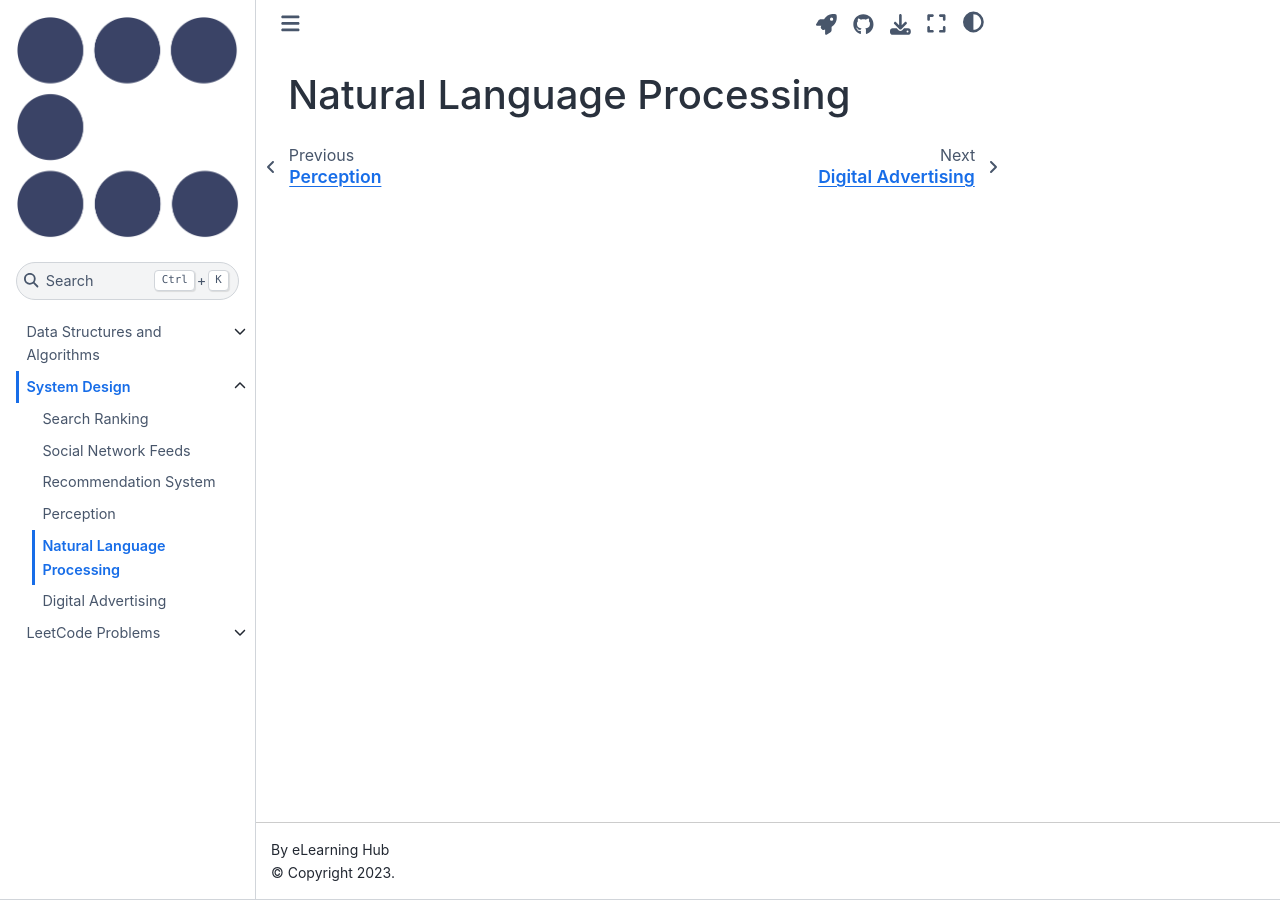
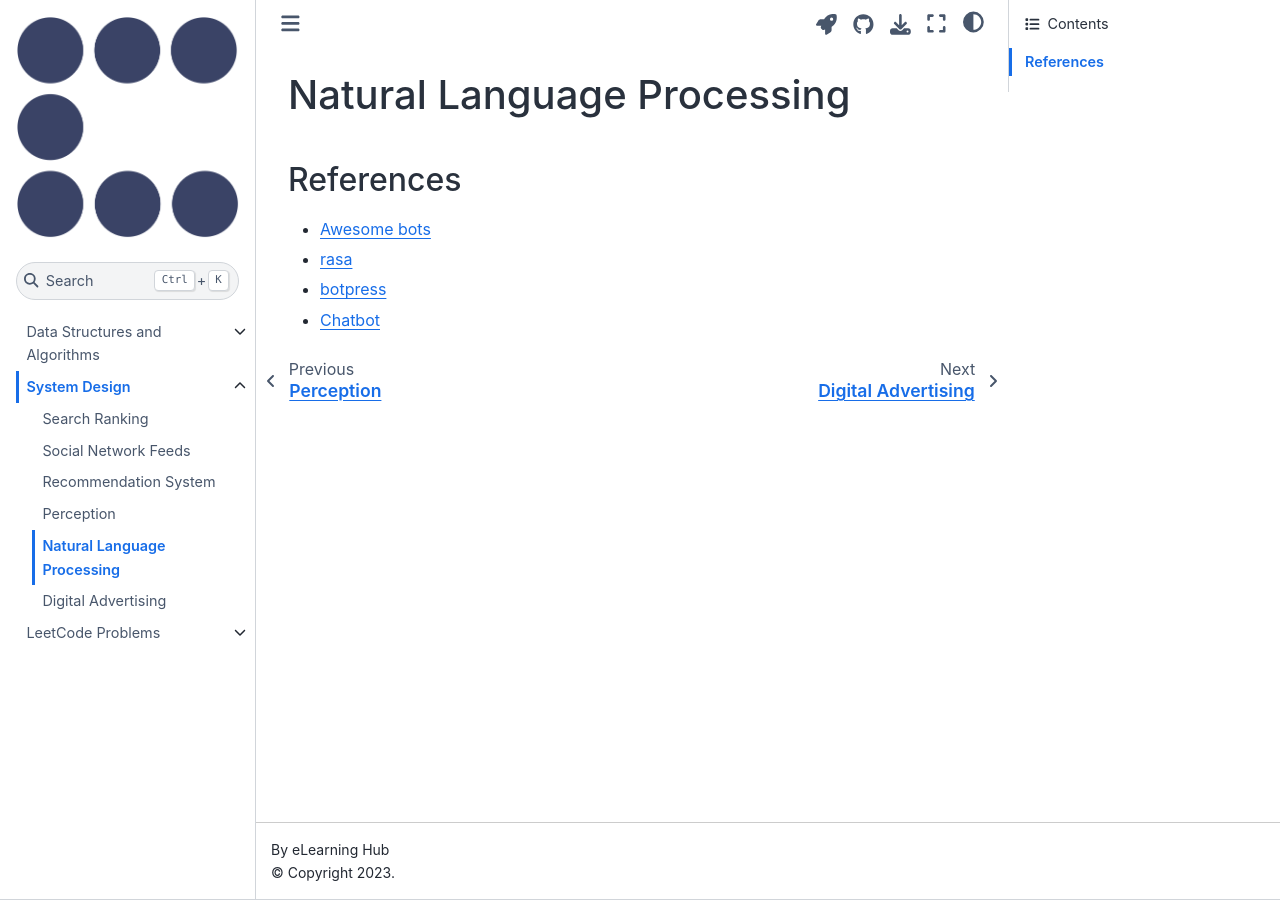
Before and after one commit to eLearningHub/Coding-Book, a Jupyter Book: the page built from system-design/nlp.md, in a window 1280 px wide. Built offline with Jupyter Book 1.0.4 settings and Sphinx 7.4.7 and the Sphinx Book theme 1.1.4, drawn with Linux system fonts in a browser that asks for light colours.

Commit message:
chatbbots

```diff
--- a/system-design/nlp.md
+++ b/system-design/nlp.md
@@ -13,3 +13,10 @@ kernelspec:
 
 (nlp)=
 # Natural Language Processing
+
+## References
+
+- [Awesome bots](https://github.com/DopplerHQ/awesome-bots)
+- [rasa](https://github.com/RasaHQ/rasa)
+- [botpress](https://botpress.com/)
+- [Chatbot](https://chatbot.obbne.com/)
```
